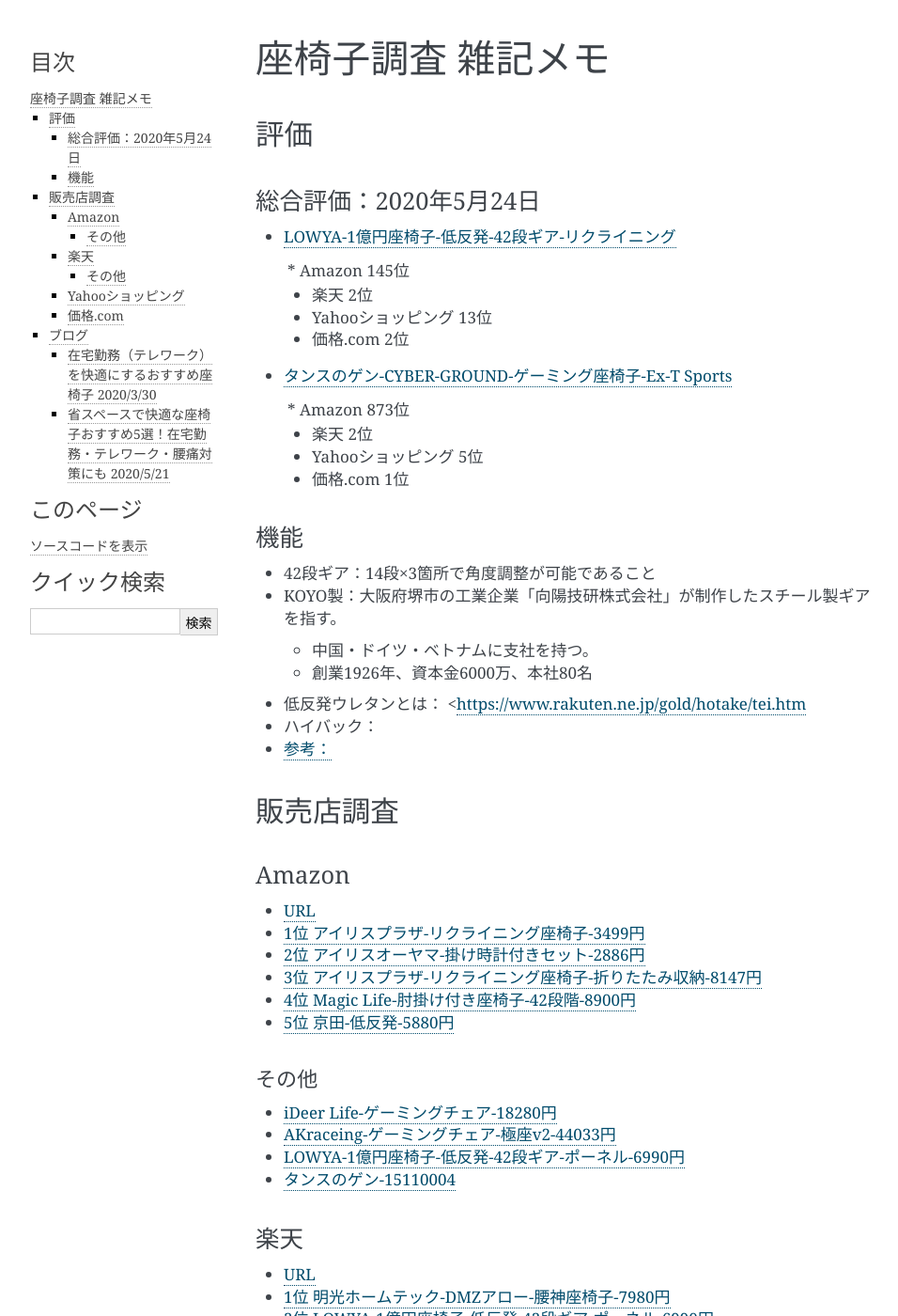
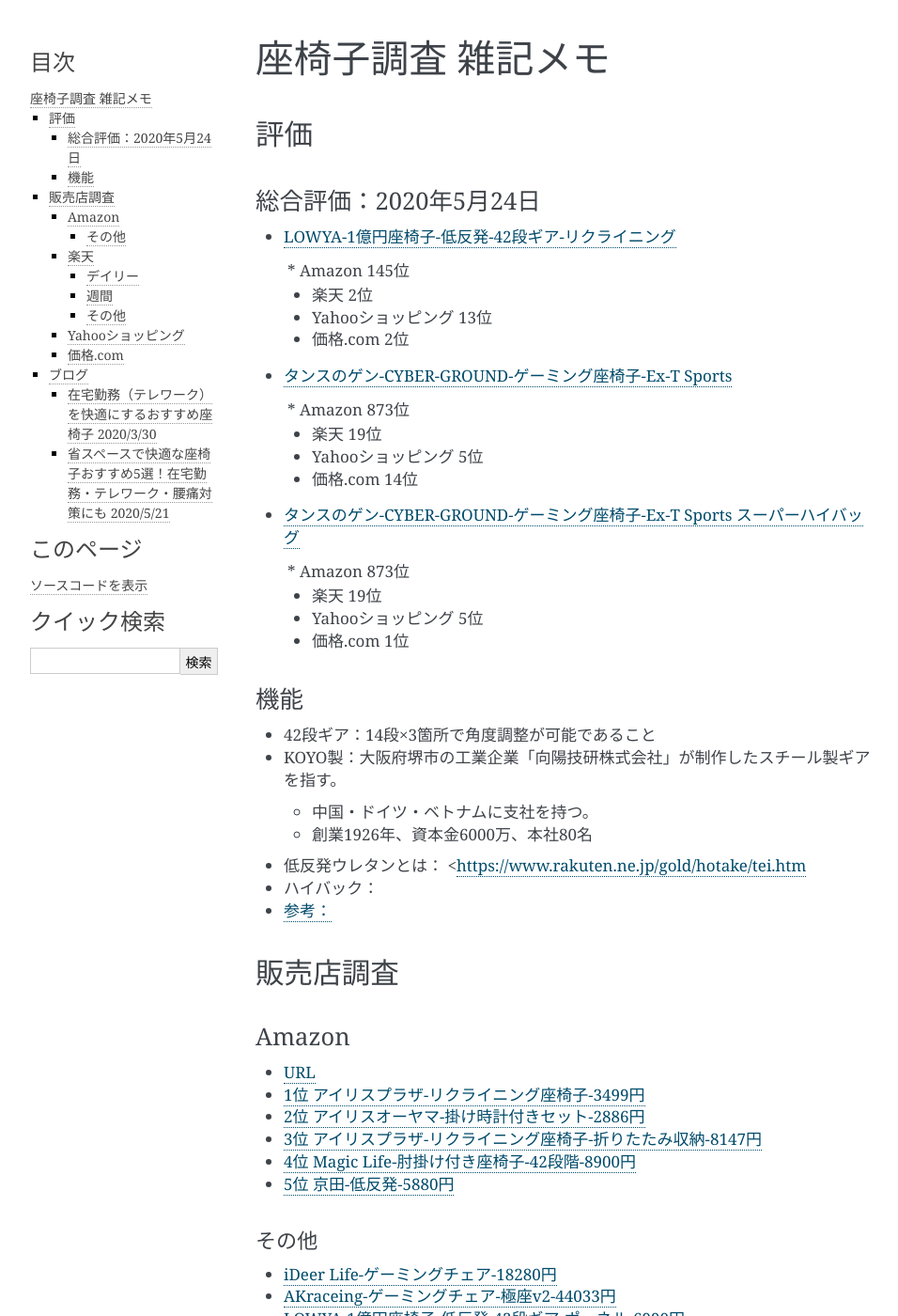
Before and after one commit to yuyuyu0706/sphinx, a Sphinx documentation site: the page built from sphinx/source/work/page03_chare.rst, in a window 1280 px wide and 1400 px high. Shown: the whole window at 94% size, without its empty margins (148-1104 px from the left). Built offline with Sphinx 7.4.7, drawn with Linux system fonts in a browser that asks for light colours; pages that are not in the unit, such as notebooks, are missing from menus; some of the changed text lies outside the part shown.

Commit message:
auto commit

```diff
--- a/sphinx/source/work/page03_chare.rst
+++ b/sphinx/source/work/page03_chare.rst
@@ -11,14 +11,21 @@
 * `LOWYA-1億円座椅子-低反発-42段ギア-リクライニング <https://www.low-ya.com/category/LEGLESS_CHAIR_1P/F101_G1145_003.html>`_
 
 　　* Amazon 145位
-  * 楽天 2位
-  * Yahooショッピング 13位
-  * 価格.com 2位
+ 　* 楽天 2位
+ 　* Yahooショッピング 13位
+ 　* 価格.com 2位
 
 * `タンスのゲン-CYBER-GROUND-ゲーミング座椅子-Ex-T Sports <https://cyber-ground.com/>`_
 
 　　* Amazon 873位
-  * 楽天 2位
+  * 楽天 19位
+  * Yahooショッピング 5位
+  * 価格.com 14位
+
+* `タンスのゲン-CYBER-GROUND-ゲーミング座椅子-Ex-T Sports スーパーハイバッグ <https://cyber-ground.com/>`_
+
+　　* Amazon 873位
+  * 楽天 19位
   * Yahooショッピング 5位
   * 価格.com 1位
 
@@ -57,12 +64,20 @@ Amazon
 
 楽天
 ------------
-* `URL <https://ranking.rakuten.co.jp/daily/215538/>`_
+* `URL-日次 <https://ranking.rakuten.co.jp/daily/215538/>`_
+* `URL-週次 <https://ranking.rakuten.co.jp/weekly/215538/>`_
+
+デイリー
+^^^^^^^^^^
 * `1位 明光ホームテック-DMZアロー-腰神座椅子-7980円 <https://item.rakuten.co.jp/meikou-life-garage/dmz-arrow/>`_
 * `2位 LOWYA-1億円座椅子-低反発-42段ギア-ポーネル-6990円 <https://item.rakuten.co.jp/low-ya/vg-pola/>`_
 * `3位 もこもこ座椅子-3990円 <https://item.rakuten.co.jp/air-rhizome/miy-ma-ys01/>`_
 * `4位 リクライニング-42段ギア-4680円 (★1億円座椅子のパクリ？) <https://item.rakuten.co.jp/weiwei/fgc001/>`_
 * `5位 タンスのゲン-ロココ-低反発-リクライニング-42段ギア-4480円 <https://item.rakuten.co.jp/tansu/10008804/>`_
+
+週間
+^^^^^^^^^^
+* `1位 e-net 極み-リクライニング-4580円 <https://item.rakuten.co.jp/rack-kan/9110248/>`_
 
 その他
 ^^^^^^^^^^^
```
